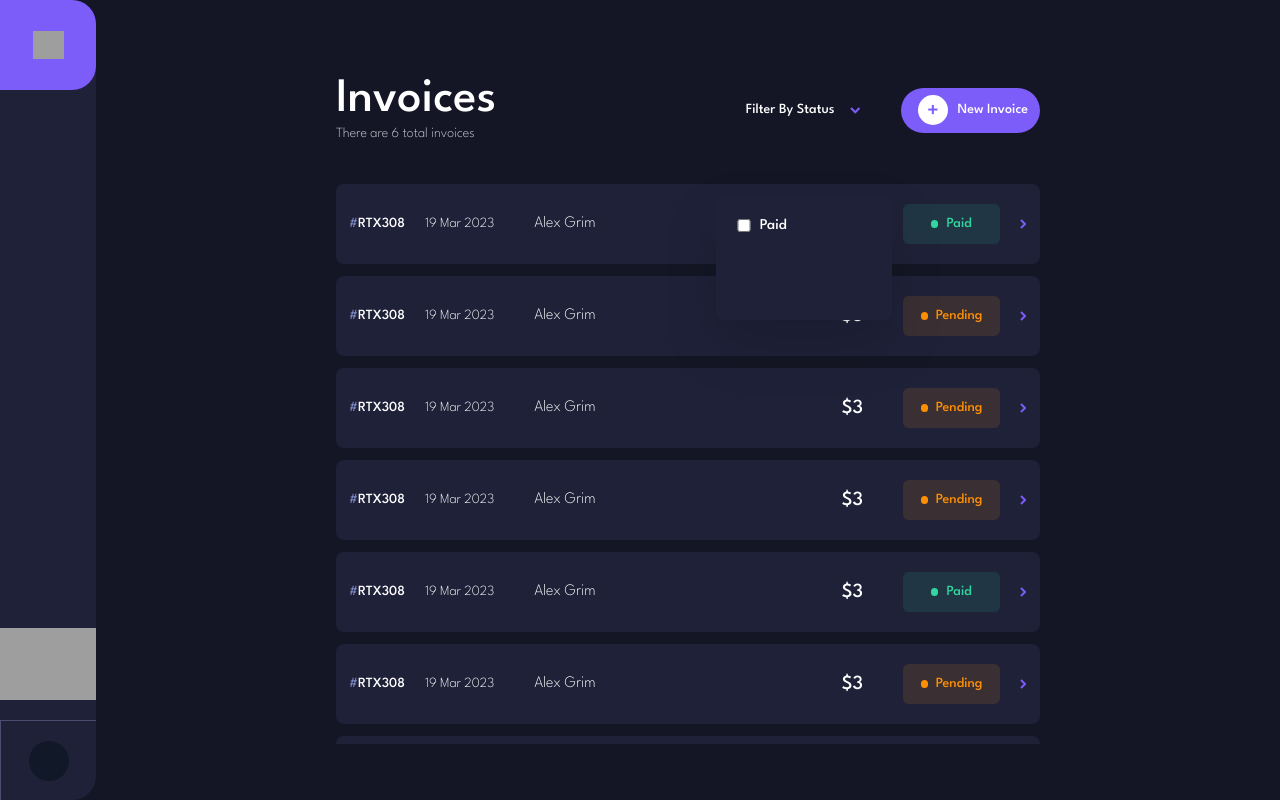
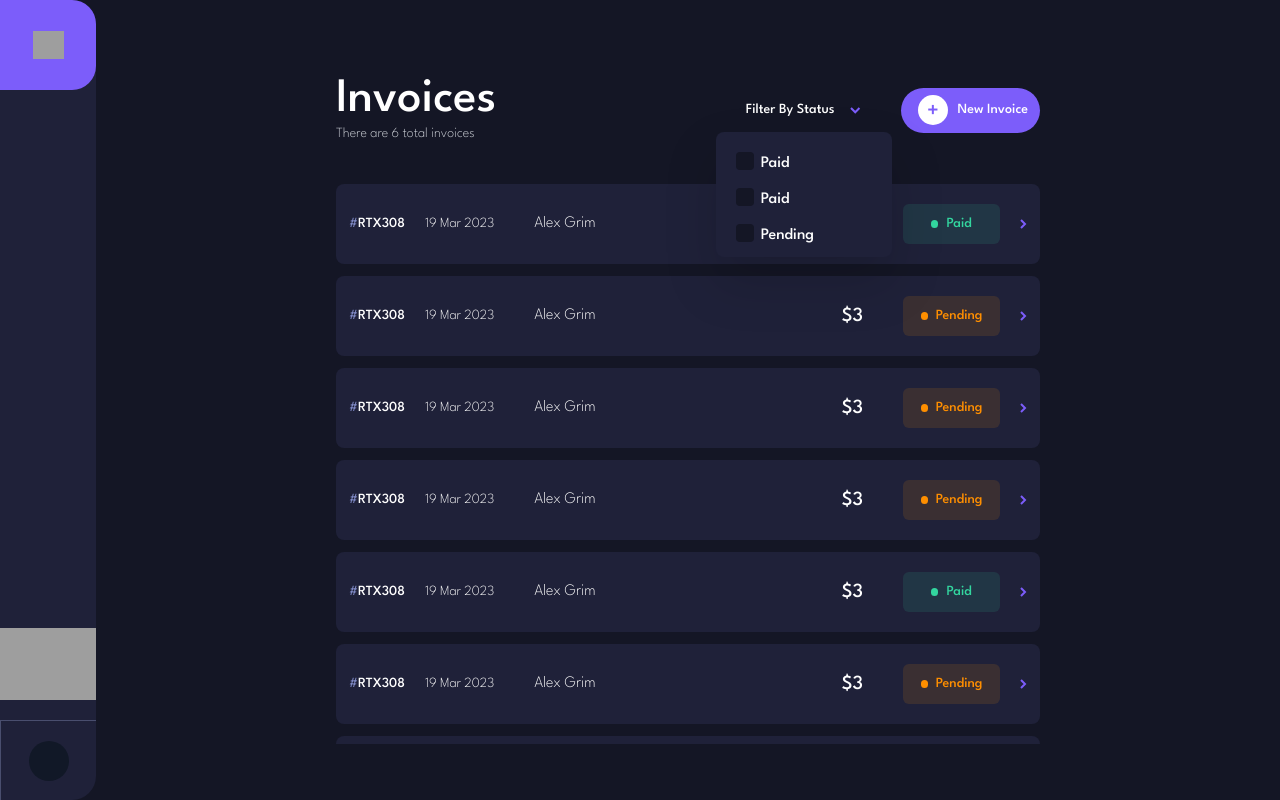
Before and after one commit to gio-palagashvili/invoice-app, a React (Vite) app in the folder frontend/: page / in a window 1280 px wide. Both pictures are taken after a click on the element "Filter By Status". Built offline with nearby package versions, Linux system fonts and the light colour scheme; grey boxes are pictures that could not be loaded.

Commit message:
chechbox

```diff
--- a/frontend/src/components/invoice/Invoices.jsx
+++ b/frontend/src/components/invoice/Invoices.jsx
@@ -16,14 +16,16 @@ const Invoices = () => {
       <div className="flex w-full">
         <Header />
         <div className="rigth capitalize ml-auto flex justify-center place-items-center gap-10">
+          <div className="flex relative">
             <h6
               className="text-sm flex gap-4 justify-center place-items-center cursor-pointer"
               onClick={() => isOpenDd((current) => !current)}
             >
               filter by status
               <img src={downIcon} alt="" className="self-center" />
+            </h6>
             {dropDown ? <DropDown /> : ""}
-          </h6>
+          </div>
           <PlusButton />
         </div>
       </div>
--- a/frontend/src/components/invoice/bits/DropDown.jsx
+++ b/frontend/src/components/invoice/bits/DropDown.jsx
@@ -2,17 +2,29 @@ import React from "react";
 
 const DropDown = (props) => {
   return (
-    <div className="w-44 h-[125px] bg-[#1F2139] absolute bottom-[60%] z-10 drop-shadow-2xl rounded-lg p-5">
-      <div className="div">
+    <div className="w-44 h-[125px] bg-[#1F2139] absolute z-10 drop-shadow-2xl rounded-lg p-5 content">
+      <div className="">
         <ul>
           <li className="flex justify-items-center gap-2 place-items-center text-[15px]">
-            <input
-              type="checkbox"
-              name=""
-              id=""
-              className="w-4 accent-red-200"
-            />
-            Paid
+            <label class="custom-checkbox">
+              <input type="checkbox" />
+              <span class="checkmark"></span>
+              Paid
+            </label>
+          </li>
+          <li className="flex justify-items-center gap-2 place-items-center text-[15px]">
+            <label class="custom-checkbox">
+              <input type="checkbox" />
+              <span class="checkmark"></span>
+              Paid
+            </label>
+          </li>
+          <li className="flex justify-items-center gap-2 place-items-center text-[15px]">
+            <label class="custom-checkbox">
+              <input type="checkbox" value="pending" />
+              <span class="checkmark"></span>
+              Pending
+            </label>
           </li>
         </ul>
       </div>
--- a/frontend/src/index.css
+++ b/frontend/src/index.css
@@ -36,3 +36,58 @@
   height: 2.5rem;
   border-radius: 6px;
 }
+
+.content {
+  left: 50%;
+  transform: translate(-50%);
+  top: 2rem;
+}
+
+.custom-checkbox {
+  display: inline-block;
+  position: relative;
+  padding-left: 25px;
+  margin-bottom: 12px;
+  cursor: pointer;
+  font-size: 16px;
+}
+
+.custom-checkbox input {
+  position: absolute;
+  opacity: 0;
+  cursor: pointer;
+}
+
+.checkmark {
+  position: absolute;
+  top: 0;
+  left: 0;
+  height: 18px;
+  width: 18px;
+  background-color: #141625;
+  border-radius: 4px;
+}
+
+.custom-checkbox:hover input~.checkmark {
+  border: 1px solid #7C5DFA;
+}
+
+.checkmark:after {
+  content: "";
+  position: absolute;
+  display: none;
+}
+
+.custom-checkbox input:checked~.checkmark:after {
+  display: block;
+}
+
+.custom-checkbox .checkmark:after {
+  left: 6px;
+  top: 2px;
+  width: 5px;
+  height: 10px;
+  border: solid white;
+  border-width: 0 2px 2px 0;
+  transform: rotate(45deg);
+}
```
Lines whose indentation alone changed are shown as unchanged.
